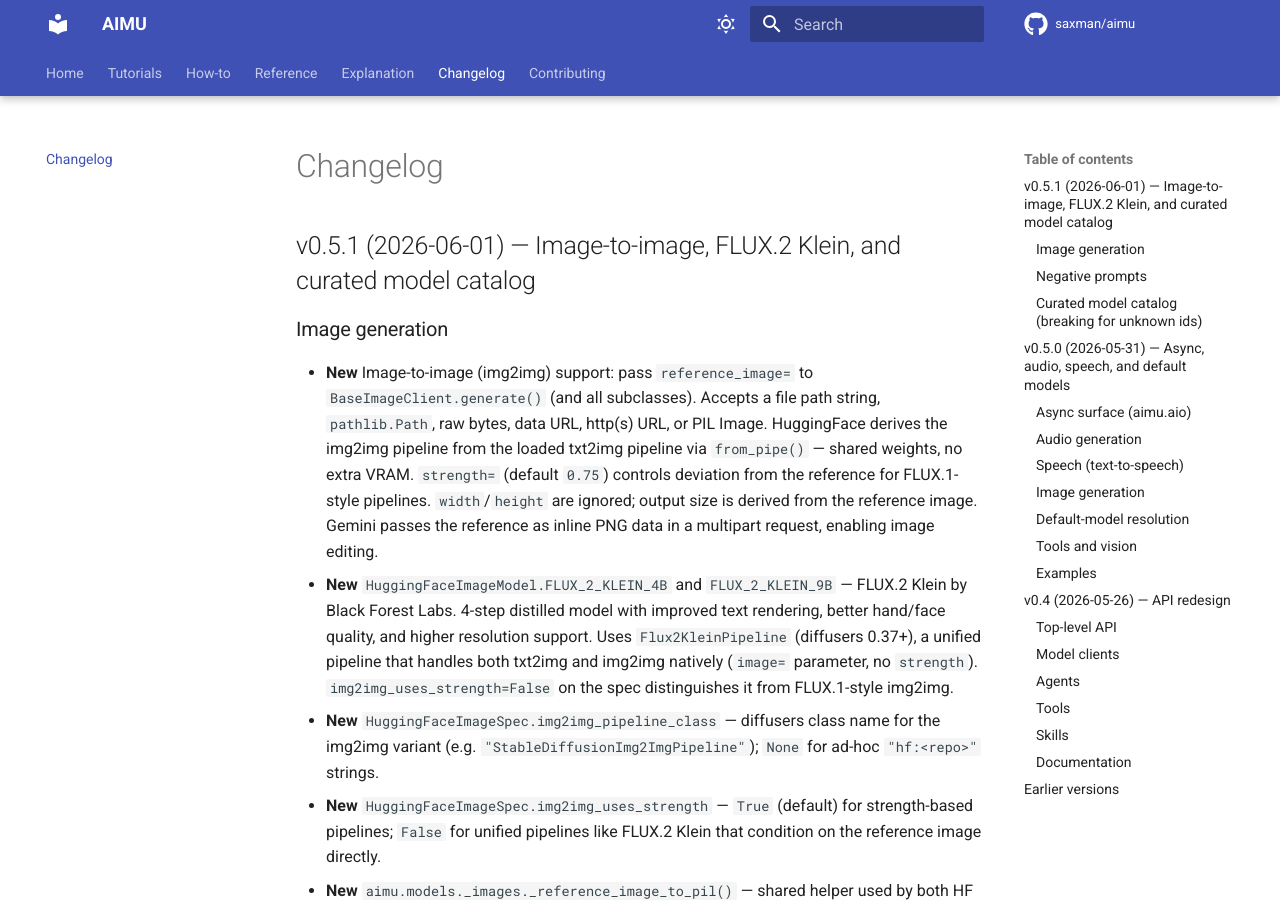
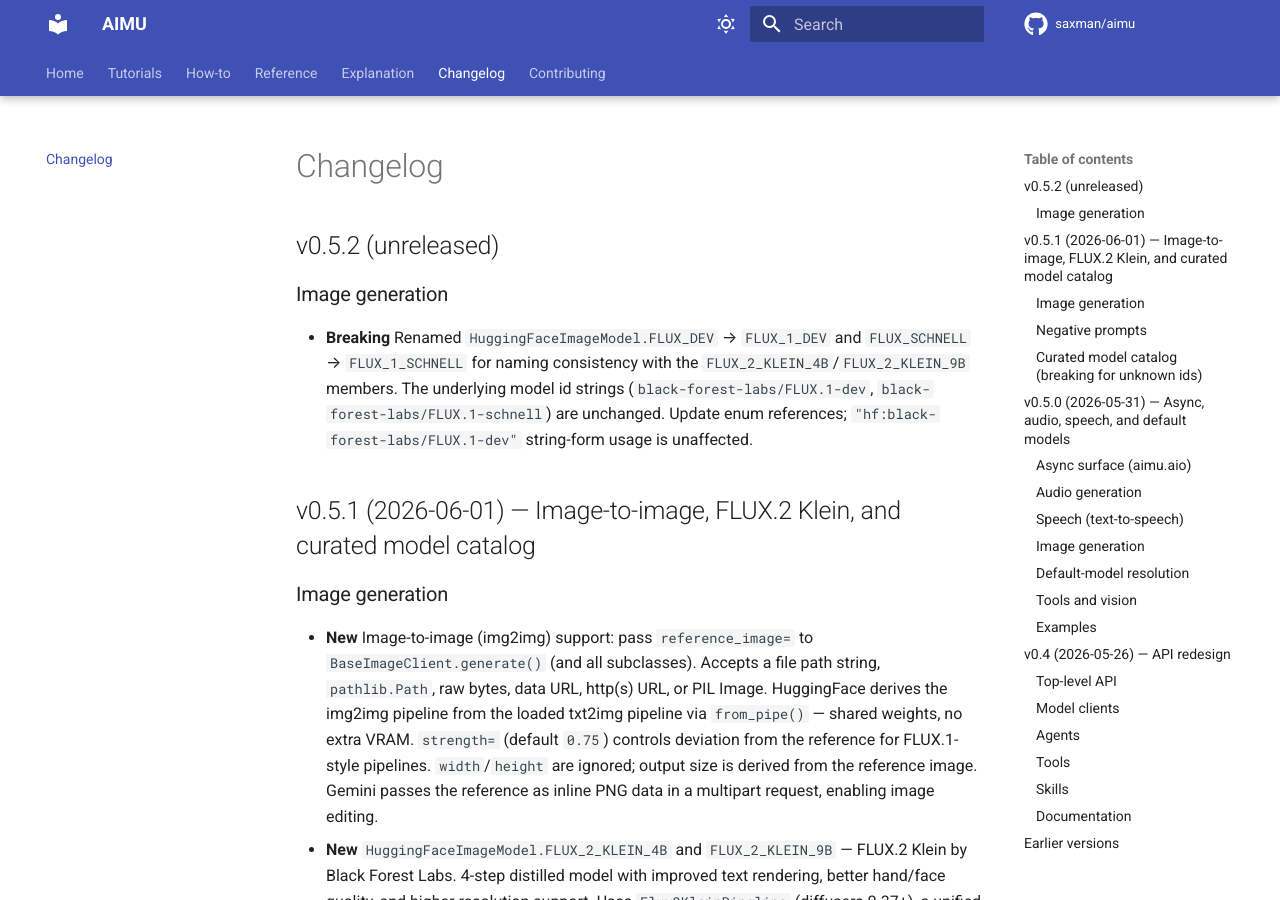
Before and after one commit to saxman/aimu, an MkDocs documentation site: the page built from docs/changelog.md, in a window 1280 px wide and 900 px high. Built offline with MkDocs 1.6.1 and Material for MkDocs 9.7.7, drawn with Linux system fonts in a browser that asks for light colours; comment, search, counter and statistics services are not loaded.

Commit message:
feat: rename FLUX_DEV and FLUX_SCHNELL to FLUX_1_DEV and FLUX_1_SCHNELL for consistency

```diff
--- a/docs/changelog.md
+++ b/docs/changelog.md
@@ -1,4 +1,10 @@
 # Changelog
+
+## v0.5.2 (unreleased)
+
+### Image generation
+
+- **Breaking** Renamed `HuggingFaceImageModel.FLUX_DEV` → `FLUX_1_DEV` and `FLUX_SCHNELL` → `FLUX_1_SCHNELL` for naming consistency with the `FLUX_2_KLEIN_4B`/`FLUX_2_KLEIN_9B` members. The underlying model id strings (`black-forest-labs/FLUX.1-dev`, `black-forest-labs/FLUX.1-schnell`) are unchanged. Update enum references; `"hf:black-forest-labs/FLUX.1-dev"` string-form usage is unaffected.
 
 ## v0.5.1 (2026-06-01) — Image-to-image, FLUX.2 Klein, and curated model catalog
 
```
Also changed, not shown: CLAUDE.md (+1 -1 lines), docs/how-to/generate-images.md (+1 -1 lines), docs/reference/model-matrix.md (+2 -2 lines), 3 other files.
